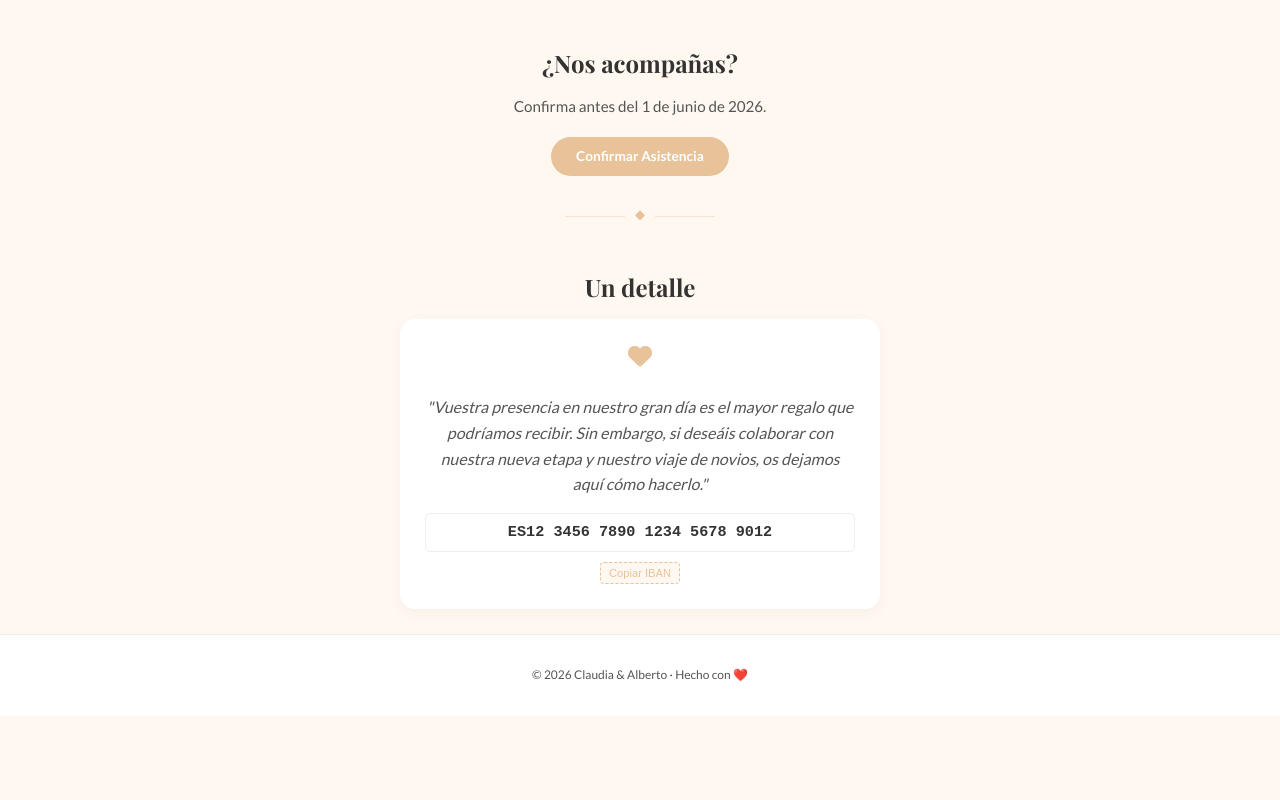
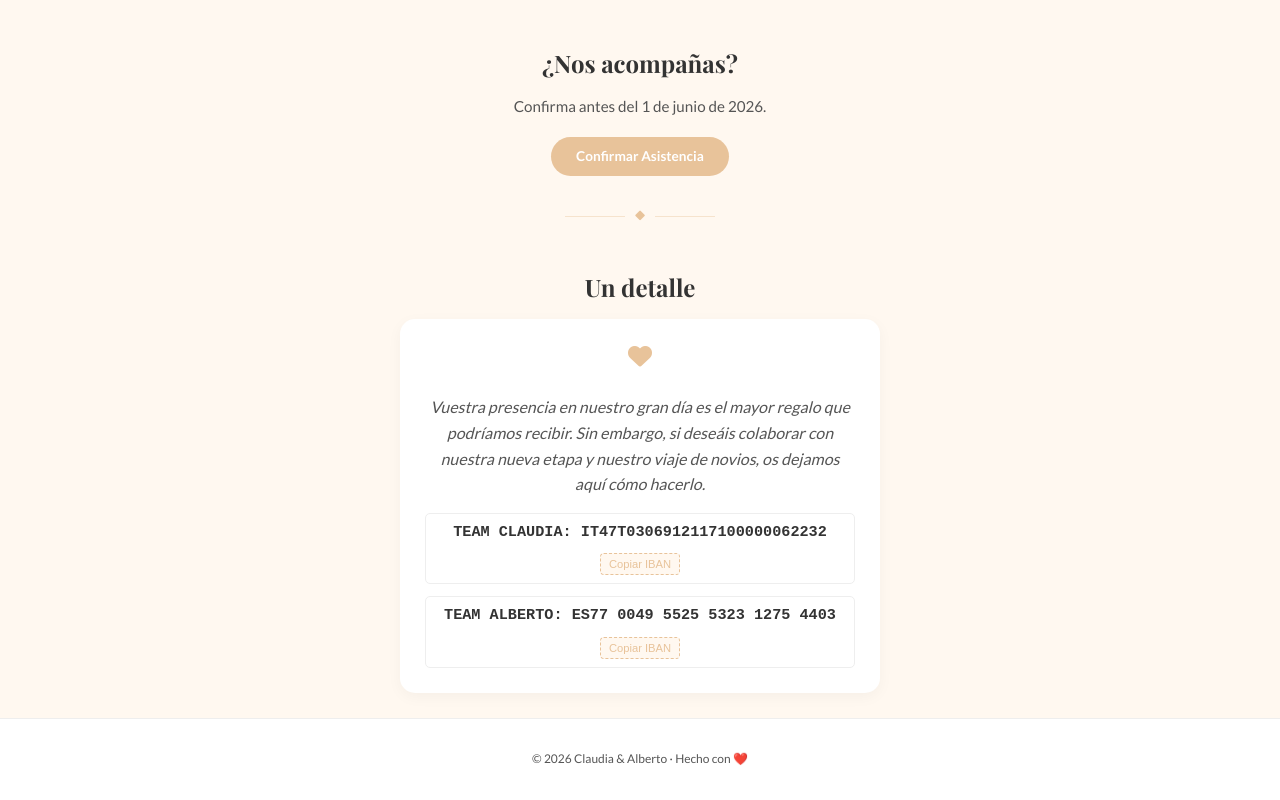
Before and after one commit to herandal1719/herandal1719.github.io, a plain HTML site: page index.html in a window 1280 px wide. Shown: the part 2261-3061 px from the top of the page. Before the commit the page ends 2977 px from the top, so only its background shows below. Drawn offline with nearby package versions, Linux system fonts and the light colour scheme.

Commit message:
Update index.html

```diff
--- a/index.html
+++ b/index.html
@@ -19,19 +19,16 @@
     body { margin: 0; font-family: 'Lato', sans-serif; background: var(--blanco); color: var(--gris); line-height: 1.4; overflow-x: hidden; }
     h1, h2, h3 { font-family: 'Playfair Display', serif; color: var(--negro-suave); text-align: center; margin-bottom: 8px; }
 
-    /* SEPARADOR COMPACTO */
     .separator { display: flex; align-items: center; justify-content: center; margin: 20px auto; width: 50%; max-width: 150px; }
     .separator::before, .separator::after { content: ""; flex: 1; height: 1px; background: var(--dorado); opacity: 0.4; }
     .separator i { color: var(--dorado); margin: 0 10px; font-size: 0.6rem; }
 
-    /* NAVBAR */
     nav { position: fixed; top: 0; width: 100%; background: rgba(255,248,240,0.98); border-bottom: 1px solid rgba(0,0,0,0.05); z-index: 1000; }
     nav ul { display: flex; justify-content: center; gap: 5px; list-style: none; padding: 8px; margin: 0; flex-wrap: wrap; }
     nav li { cursor: pointer; font-size: 9px; padding: 4px; transition: 0.3s; font-weight: bold; text-transform: uppercase; }
     nav li:hover { color: var(--dorado); }
     .lang-switch { color: var(--dorado); border-left: 1px solid #ddd; padding-left: 8px !important; }
 
-    /* HERO - NOMBRES EN BLANCO */
     header { height: 75vh; min-height: 450px; position: relative; display: flex; flex-direction: column; justify-content: flex-end; align-items: center; text-align: center; color: white; overflow: hidden; }
     .hero-images { position: absolute; top: 0; left: 0; width: 100%; height: 100%; display: flex; z-index: 1; }
     .hero-img { width: 50%; height: 100%; background-size: cover; background-position: center 20%; filter: brightness(0.8); }
@@ -41,7 +38,6 @@
     header h1 { color: white !important; font-size: clamp(2rem, 8vw, 3.5rem); margin: 0; text-shadow: 2px 2px 10px rgba(0,0,0,0.5); }
     header p { color: white !important; font-size: 1.1rem; letter-spacing: 4px; font-family: 'Playfair Display', serif; margin-top: 5px; text-shadow: 1px 1px 5px rgba(0,0,0,0.5); }
 
-    /* COUNTDOWN */
     .countdown-section { padding-top: 25px; text-align: center; }
     .countdown { display: grid; grid-template-columns: repeat(4, 1fr); gap: 8px; max-width: 350px; margin: 12px auto; }
     @media (max-width: 480px) { .countdown { grid-template-columns: repeat(2, 1fr); max-width: 160px; } }
@@ -49,7 +45,6 @@
     .box span { font-size: 1.3rem; font-weight: bold; color: var(--dorado); }
     .box small { font-size: 0.55rem; text-transform: uppercase; color: var(--gris); }
 
-    /* TIMELINE (UNA SOLA TARJETA) */
     .timeline-card { background: white; padding: 25px 20px; border-radius: 15px; box-shadow: 0 4px 15px rgba(0,0,0,0.04); width: 100%; max-width: 480px; margin: 15px auto; }
     .timeline-item { display: flex; align-items: flex-start; gap: 15px; position: relative; padding-bottom: 20px; }
     .timeline-item:last-child { padding-bottom: 0; }
@@ -62,11 +57,9 @@
     .tl-time { font-weight: bold; color: var(--dorado); font-size: 0.85rem; display: block; }
     .tl-title { font-weight: 700; color: var(--negro-suave); margin: 0; font-size: 0.95rem; text-align: left; }
 
-    /* SECCIONES COMPACTAS */
     section { padding: 10px 20px; max-width: 800px; margin: auto; }
     .welcome-text { text-align: center; font-style: italic; font-size: 1rem; max-width: 600px; margin: 0 auto; line-height: 1.6; }
 
-    /* MAPA Y BOTONES */
     .map-container { margin: 12px auto; border-radius: 12px; overflow: hidden; border: 3px solid white; height: 250px; width: 100%; max-width: 480px; box-shadow: 0 4px 15px rgba(0,0,0,0.1); }
     iframe { width: 100%; height: 100%; border: 0; }
     .btn-main { background: var(--dorado); color: white; padding: 10px 25px; border-radius: 50px; text-decoration: none; font-weight: bold; display: inline-block; margin: 5px; font-size: 0.85rem; border: none; cursor: pointer; transition: 0.3s; }
@@ -112,7 +105,9 @@
 
 <section id="bienvenida">
   <div class="welcome-text">
-    <p data-i18n="bienvenida_texto">“Algunas historias empiezan muy lejos de casa. La nuestra comenzó en Grecia, en 2015, cuando dos caminos —Italia y España— se cruzaron casi sin saber que no volverían a separarse. Después llegaron los viajes, las risas, las decisiones compartidas y las ganas de seguir avanzando juntos. Si estás aquí es porque formas parte de ese camino y ocupas un lugar muy especial en nuestras vidas. Por eso nos hace tanta ilusión que nos acompañes en uno de los días más importantes para nosotros.”</p>
+    <p data-i18n="bienvenida_texto">
+      “Algunas historias empiezan muy lejos de casa. La nuestra comenzó en Grecia, en 2015, cuando dos caminos —Italia y España— se cruzaron casi sin saber que no volverían a separarse. Después llegaron los viajes, las risas, las decisiones compartidas y las ganas de seguir avanzando juntos. Si estás aquí es porque formas parte de ese camino y ocupas un lugar muy especial en nuestras vidas. Por eso nos hace tanta ilusión que nos acompañes en uno de los días más importantes para nosotros.”
+    </p>
   </div>
 </section>
 
@@ -191,9 +186,19 @@
   <h2 data-i18n="regalo_titulo">Un detalle</h2>
   <div class="timeline-card" style="text-align: center; padding: 25px;">
     <i class="fa-solid fa-heart" style="font-size: 1.5rem; color: var(--dorado); margin-bottom: 10px;"></i>
-      <p data-i18n="regalo_texto" style="font-size: 1rem; font-style: italic; line-height: 1.6;">"Vuestra presencia en nuestro gran día es el mayor regalo que podríamos recibir. Sin embargo, si deseáis colaborar con nuestra nueva etapa y nuestro viaje de novios, os dejamos aquí cómo hacerlo."</p>
-      <div class="iban-box" id="ibanText">ES12 3456 7890 1234 5678 9012</div>
-      <button class="btn-copy" onclick="copyIban()" id="copyBtn" data-i18n="copiar">Copiar IBAN</button>
+    <p data-i18n="regalo_texto" style="font-size: 1rem; font-style: italic; line-height: 1.6;">
+      Vuestra presencia en nuestro gran día es el mayor regalo que podríamos recibir. Sin embargo, si deseáis colaborar con nuestra nueva etapa y nuestro viaje de novios, os dejamos aquí cómo hacerlo.
+    </p>
+
+    <div class="iban-box">
+      <strong>TEAM CLAUDIA:</strong> <span id="ibanClaudia">IT47T0306912117100000062232</span>
+      <button class="btn-copy" onclick="copyIban('ibanClaudia')" id="copyClaudia" data-i18n="copiar">Copiar IBAN</button>
+    </div>
+
+    <div class="iban-box" style="margin-top: 12px;">
+      <strong>TEAM ALBERTO:</strong> <span id="ibanAlberto">ES77 0049 5525 5323 1275 4403</span>
+      <button class="btn-copy" onclick="copyIban('ibanAlberto')" id="copyAlberto" data-i18n="copiar">Copiar IBAN</button>
+    </div>
   </div>
 </section>
 
@@ -233,9 +238,10 @@
   updateCountdown();
 }
 function irATurismo() { window.location.href = currentLang === 'it' ? 'turismo-it.html' : 'turismo-es.html'; }
-  function copyIban() {
-    navigator.clipboard.writeText(document.getElementById("ibanText").innerText);
-    const btn = document.getElementById("copyBtn");
+function copyIban(ibanId) {
+  const text = document.getElementById(ibanId).innerText;
+  navigator.clipboard.writeText(text);
+  const btn = document.getElementById('copy' + (ibanId === 'ibanClaudia' ? 'Claudia' : 'Alberto'));
   btn.innerText = translations[currentLang].copiado;
   setTimeout(() => { btn.innerText = translations[currentLang].copiar; }, 2000);
 }
```
Lines whose indentation alone changed are shown as unchanged.
